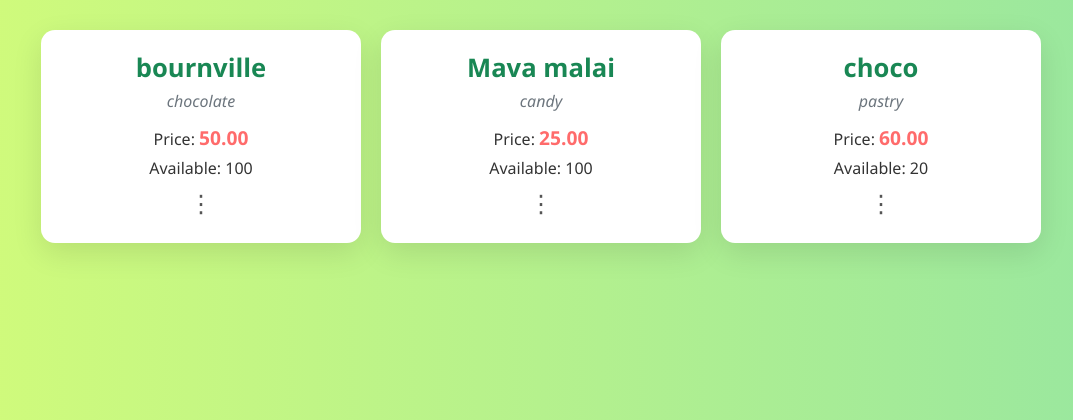
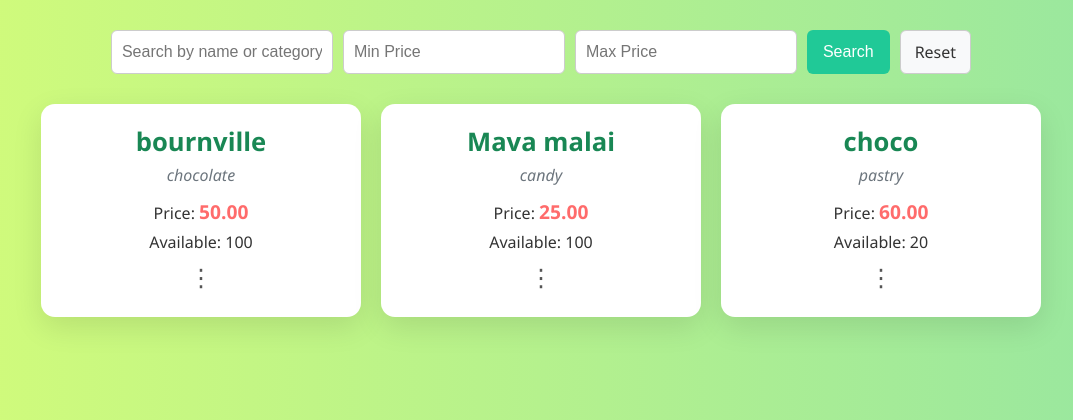
Before and after one commit to umang-pandya31/SweetShop, a Django app: page / in a window 1280 px wide. Shown: the part 63-483 px from the top of the page, without its empty margins (99-1172 px from the left). Run offline with Django 5.2, Linux system fonts and the light colour scheme; data comes from the database, SQL or seed files in the repository.

Commit message:
Implement search sweet feature

```diff
--- a/SweetShop/views.py
+++ b/SweetShop/views.py
@@ -1,10 +1,30 @@
 from django.shortcuts import render,redirect,get_object_or_404
 from model.models import *
 from django.http import HttpResponse
+from django.db.models import Q
+
+def index(request):
+    from django.db.models import Q
 
 def index(request):
     sweets = Sweet.objects.all()
-    return render(request,"index.html",{'sweets': sweets})
+    query = request.GET.get('query')
+    min_price = request.GET.get('min_price')
+    max_price = request.GET.get('max_price')
+    if query:
+        sweets = sweets.filter(
+            Q(name__icontains=query) |
+            Q(category__icontains=query)
+        )
+    if min_price:
+        sweets = sweets.filter(price__gte=min_price)  #__gte is predefine function meand greterthan equal to
+    if max_price:
+        sweets = sweets.filter(price__lte=max_price)  #__lte is predefine function meand lessthan equal to
+
+    return render(request, 'index.html', {'sweets': sweets})
+
+    # sweets = Sweet.objects.all()
+    # return render(request,"index.html",{'sweets': sweets})
 
 def add_sweet(request):
     if request.method == "POST":
--- a/templates/index.html
+++ b/templates/index.html
@@ -8,6 +8,50 @@
     .action-menu {
   position: relative;
   display: inline-block;
+}
+.search-form {
+  display: flex;
+  flex-wrap: wrap;
+  gap: 10px;
+  margin-bottom: 30px;
+  justify-content: center;
+}
+
+.search-form input[type="text"],
+.search-form input[type="number"] {
+  padding: 10px;
+  border-radius: 6px;
+  border: 1px solid #ccc;
+  width: 200px;
+  font-size: 1rem;
+}
+
+.search-form button {
+  background-color: #20c997;
+  color: white;
+  border: none;
+  padding: 10px 16px;
+  border-radius: 6px;
+  font-size: 1rem;
+  cursor: pointer;
+}
+
+.search-form button:hover {
+  background-color: #198754;
+}
+
+.reset-link {
+  padding: 10px 14px;
+  background-color: #f8f9fa;
+  border: 1px solid #ccc;
+  border-radius: 6px;
+  text-decoration: none;
+  font-size: 1rem;
+  color: #333;
+}
+
+.reset-link:hover {
+  background-color: #e2e6ea;
 }
 
 .menu-btn {
@@ -156,9 +200,15 @@
 <body>
   <header>
     <h1>Sweet Shop</h1>
-
     <a href="add_sweet" class="btn-add">+ Add Sweet</a>
-  </header>
+</header>
+<form method="get" class="search-form">
+<input type="text" name="query" placeholder="Search by name or category" value="{{ request.GET.query }}">
+<input type="number" name="min_price" placeholder="Min Price" step="0.01" value="{{ request.GET.min_price }}">
+<input type="number" name="max_price" placeholder="Max Price" step="0.01" value="{{ request.GET.max_price }}">
+<button type="submit">Search</button>
+<a href="/" class="reset-link">Reset</a>
+</form>
 
   <div class="container">
     {% for sweet in sweets %}
```
